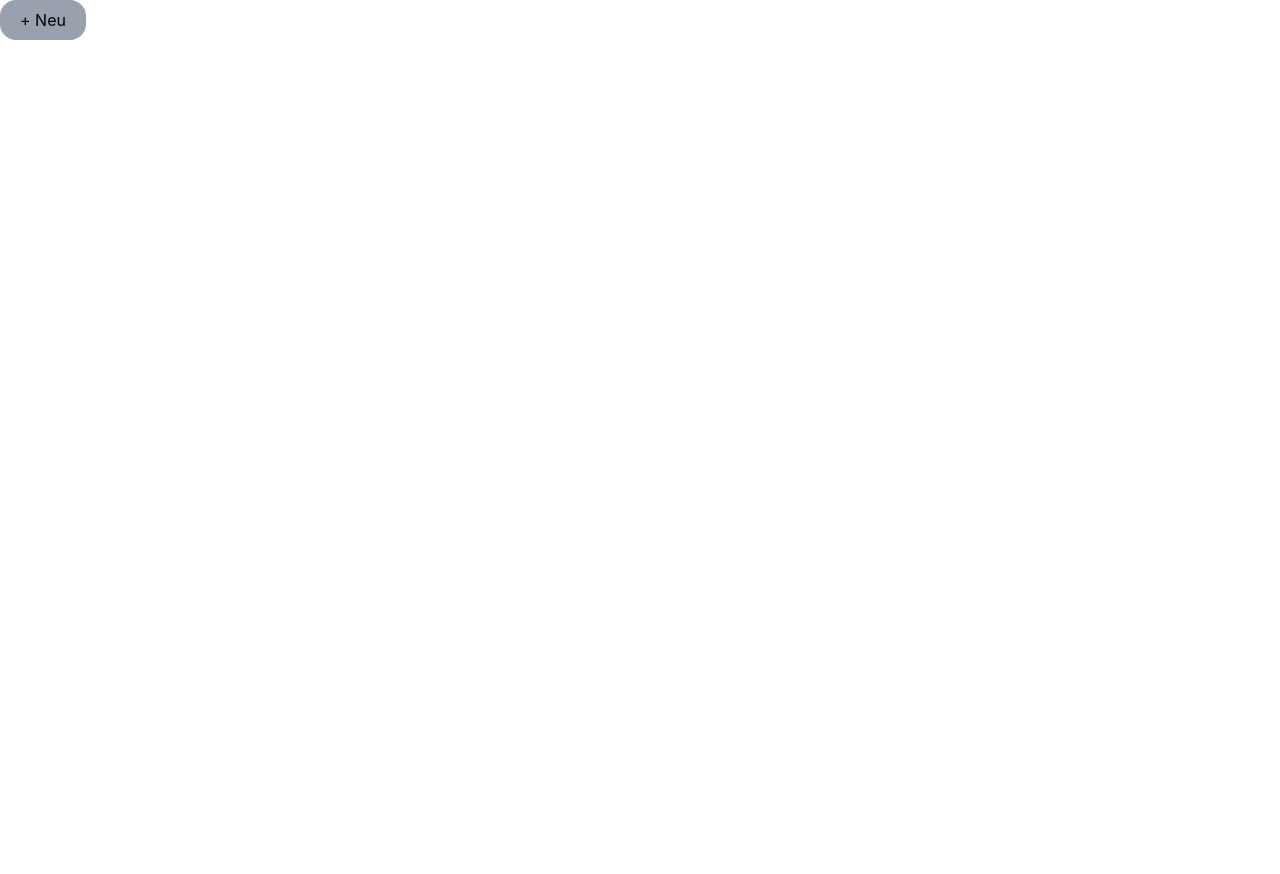
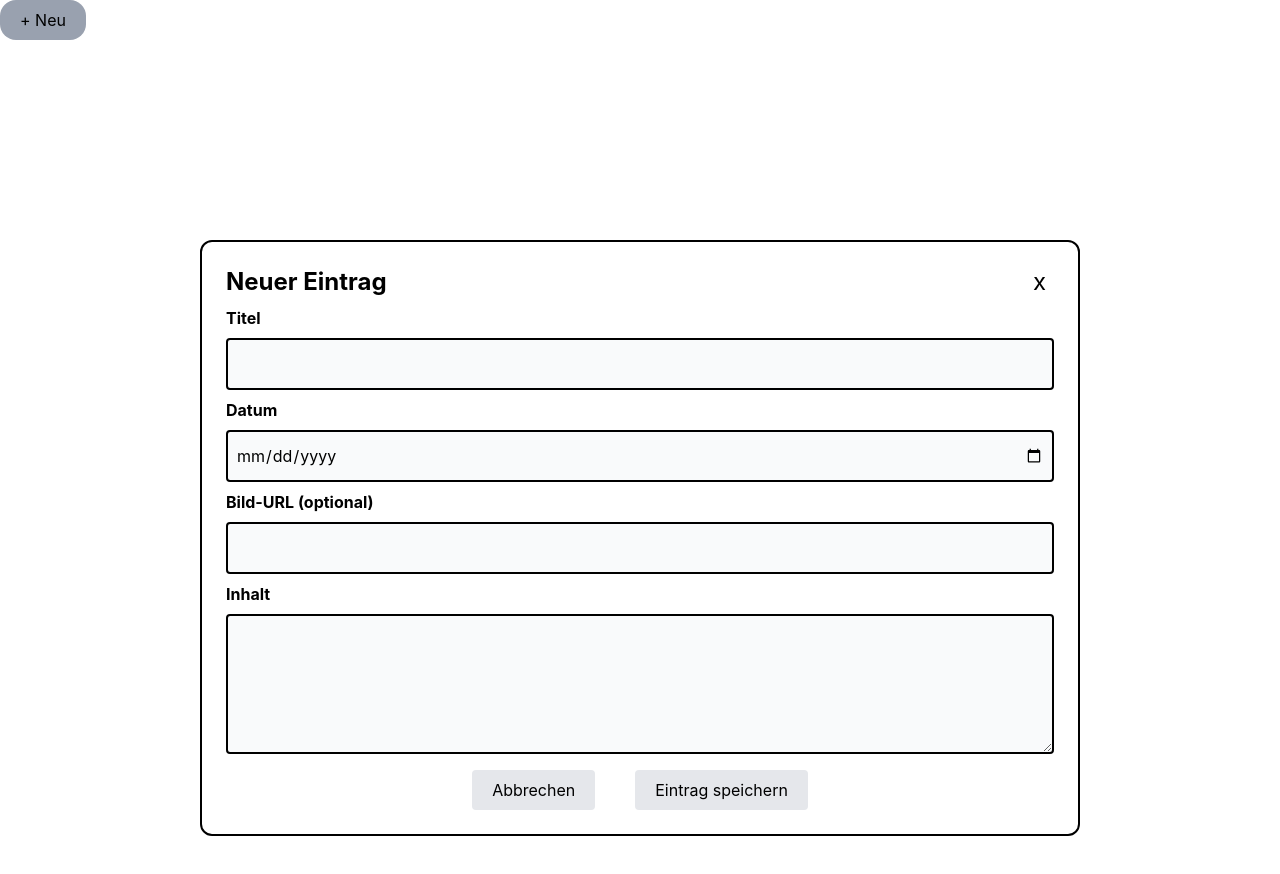
Before and after one commit to Vickiiv/personal-diary, a React (Vite) app: page / in a window 1280 px wide. Both pictures are taken after a click on the button "+ Neu". Shown: the top 874 px of the page. Before the commit the page ends 800 px from the top, so only its background shows below. Built offline with nearby package versions, Linux system fonts and the light colour scheme.

Commit message:
add form layout & close/open logic

```diff
--- a/src/App.jsx
+++ b/src/App.jsx
@@ -1,9 +1,18 @@
+import { useState } from "react";
 import AddEntryButton from "./components/AddEntryButton";
+import AddEntryModal from "./components/Modals/AddEntryModal";
 
 function App() {
+  //Formular öffnen
+  const [isOpen, setisOpen] = useState(false);
+
+  const openModal = () => setisOpen(true);
+  const closeModal = () => setisOpen(false);
+
   return (
     <>
-      <AddEntryButton />
+      <AddEntryButton openModal={openModal} />
+      <AddEntryModal isOpen={isOpen} closeModal={closeModal} />
     </>
   );
 }
--- a/src/components/AddEntryButton.jsx
+++ b/src/components/AddEntryButton.jsx
@@ -1,8 +1,11 @@
 import React from "react";
 
-function AddEntryButton() {
+function AddEntryButton({ openModal }) {
   return (
-    <button className="bg-gray-400 py-2 px-5 rounded-2xl hover:bg-gray-700 hover:text-white cursor-pointer">
+    <button
+      onClick={openModal}
+      className="bg-gray-400 py-2 px-5 rounded-2xl hover:bg-gray-700 hover:text-white cursor-pointer"
+    >
       + Neu
     </button>
   );
--- /dev/null
+++ b/src/components/EntryForm.jsx
@@ -0,0 +1,80 @@
+import React from "react";
+
+function EntryForm({ closeModal }) {
+  return (
+    <div className="m-50 p-4 rounded-xl border-2">
+      <form>
+        <div className="flex justify-between px-2">
+          <h2 className="font-bold text-2xl py-2">Neuer Eintrag</h2>
+
+          <button
+            type="button"
+            onClick={closeModal}
+            className="rounded-full px-2 text-2xl hover:text-red-700"
+          >
+            x
+          </button>
+        </div>
+
+        <div className="flex flex-col">
+          {/* Titel */}
+          <label className="px-2 font-bold" htmlFor="">
+            Titel
+          </label>
+          <input
+            type="text"
+            className="bg-gray-50 border-2 rounded px-2 p-3 m-2 "
+            required
+          />
+
+          {/* Datum */}
+          <label className="px-2 font-bold" htmlFor="">
+            Datum
+          </label>
+          <input
+            type="date"
+            className="bg-gray-50 border-2 rounded px-2 p-3 m-2"
+            required
+          />
+
+          {/* Bild-URL */}
+          <label className="px-2 font-bold" htmlFor="">
+            Bild-URL (optional)
+          </label>
+          <input
+            type="url"
+            className="bg-gray-50 border-2 rounded px-2 p-3 m-2"
+          />
+
+          {/* Inhalt */}
+          <label className="px-2 font-bold" htmlFor="">
+            Inhalt
+          </label>
+          <textarea
+            type="text"
+            className="bg-gray-50 border-2 rounded px-2  pt-2 pb-20 m-2"
+          />
+        </div>
+
+        <div className="flex justify-center gap-10">
+          <button
+            type="button"
+            onClick={closeModal}
+            className="bg-gray-200 py-2  px-5 rounded my-2 hover:bg-gray-300 "
+          >
+            Abbrechen
+          </button>
+
+          <button
+            type="submit"
+            className="bg-gray-200 py-2  px-5 rounded my-2 hover:bg-gray-300 "
+          >
+            Eintrag speichern
+          </button>
+        </div>
+      </form>
+    </div>
+  );
+}
+
+export default EntryForm;
--- /dev/null
+++ b/src/components/Modals/AddEntryModal.jsx
@@ -0,0 +1,14 @@
+import React from "react";
+import EntryForm from "../EntryForm";
+
+function AddEntryModal({ isOpen, closeModal }) {
+  if (!isOpen) return null;
+
+  return (
+    <div>
+      <EntryForm closeModal={closeModal} />
+    </div>
+  );
+}
+
+export default AddEntryModal;
```
